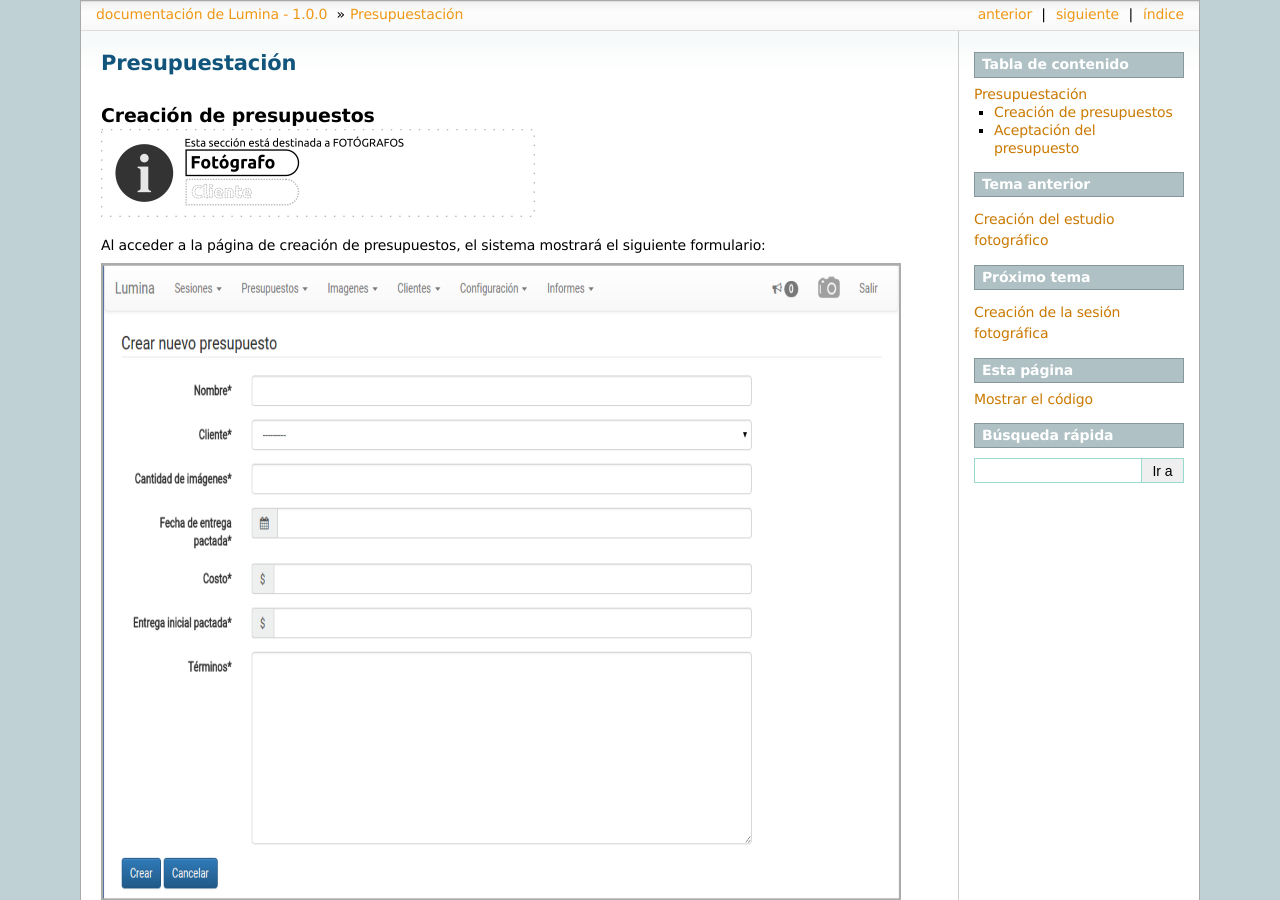
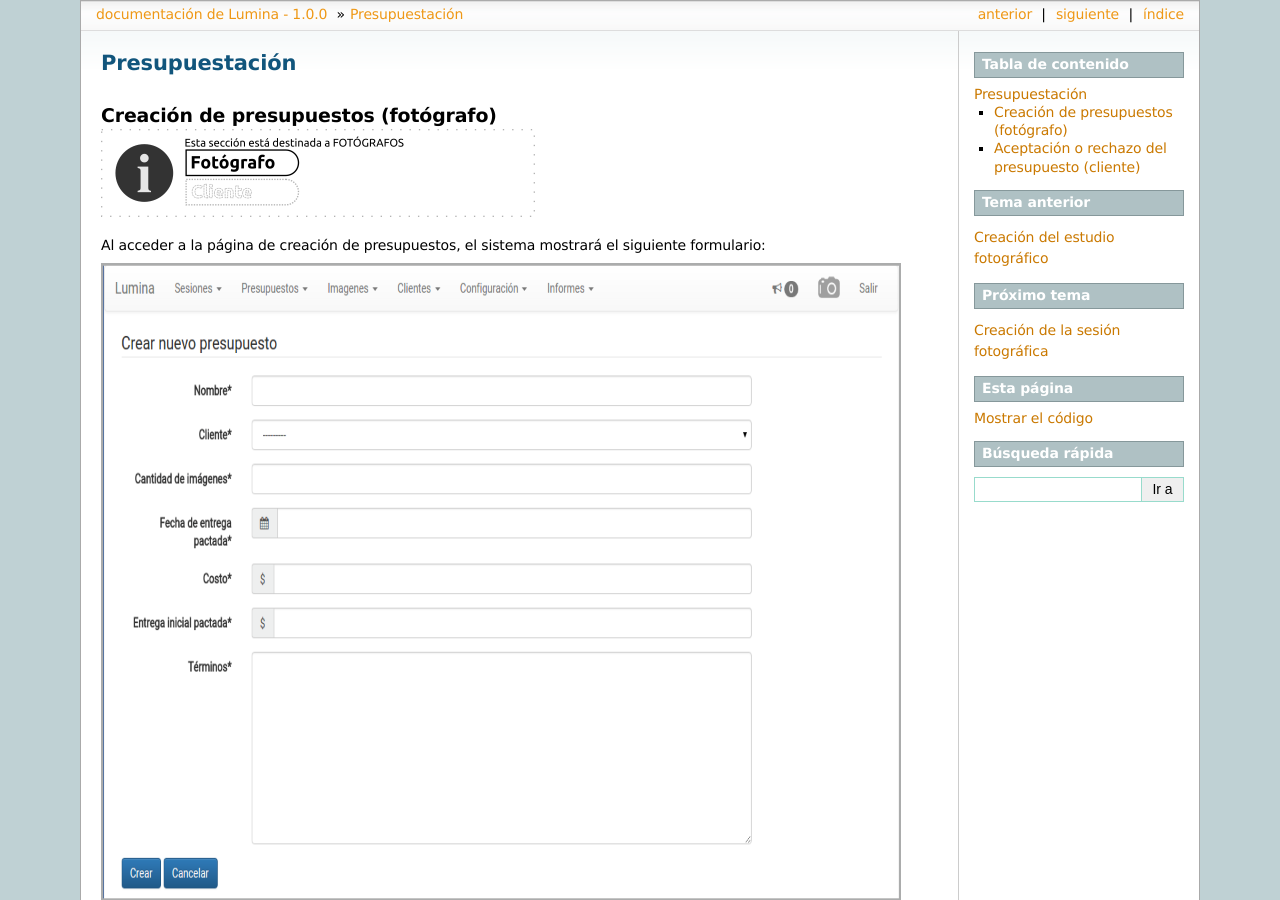
Before and after one commit to florzanetta/lumina, a Sphinx documentation site: the page built from doc/tutorial_quote_creation.rst, in a window 1280 px wide and 900 px high. Built offline with Sphinx 7.4.7, drawn with Linux system fonts in a browser that asks for light colours; some of the changed text lies outside the part shown.

Commit message:
Update docs

```diff
--- a/doc/tutorial_quote_creation.rst
+++ b/doc/tutorial_quote_creation.rst
@@ -1,8 +1,8 @@
 Presupuestación
 ===============
 
-Creación de presupuestos
-------------------------
+Creación de presupuestos (fotógrafo)
+------------------------------------
 
 .. image:: images/rol-photo.png
    :scale: 50%
@@ -48,8 +48,8 @@ El sistema registrará el cambio en el presupuesto:
 Ahora el fotógrafo debe esperar a que el cliente acepte el presupuesto.
 
 
-Aceptación del presupuesto
---------------------------
+Aceptación o rechazo del presupuesto (cliente)
+----------------------------------------------
 
 .. image:: images/rol-customer.png
    :scale: 50%
```
